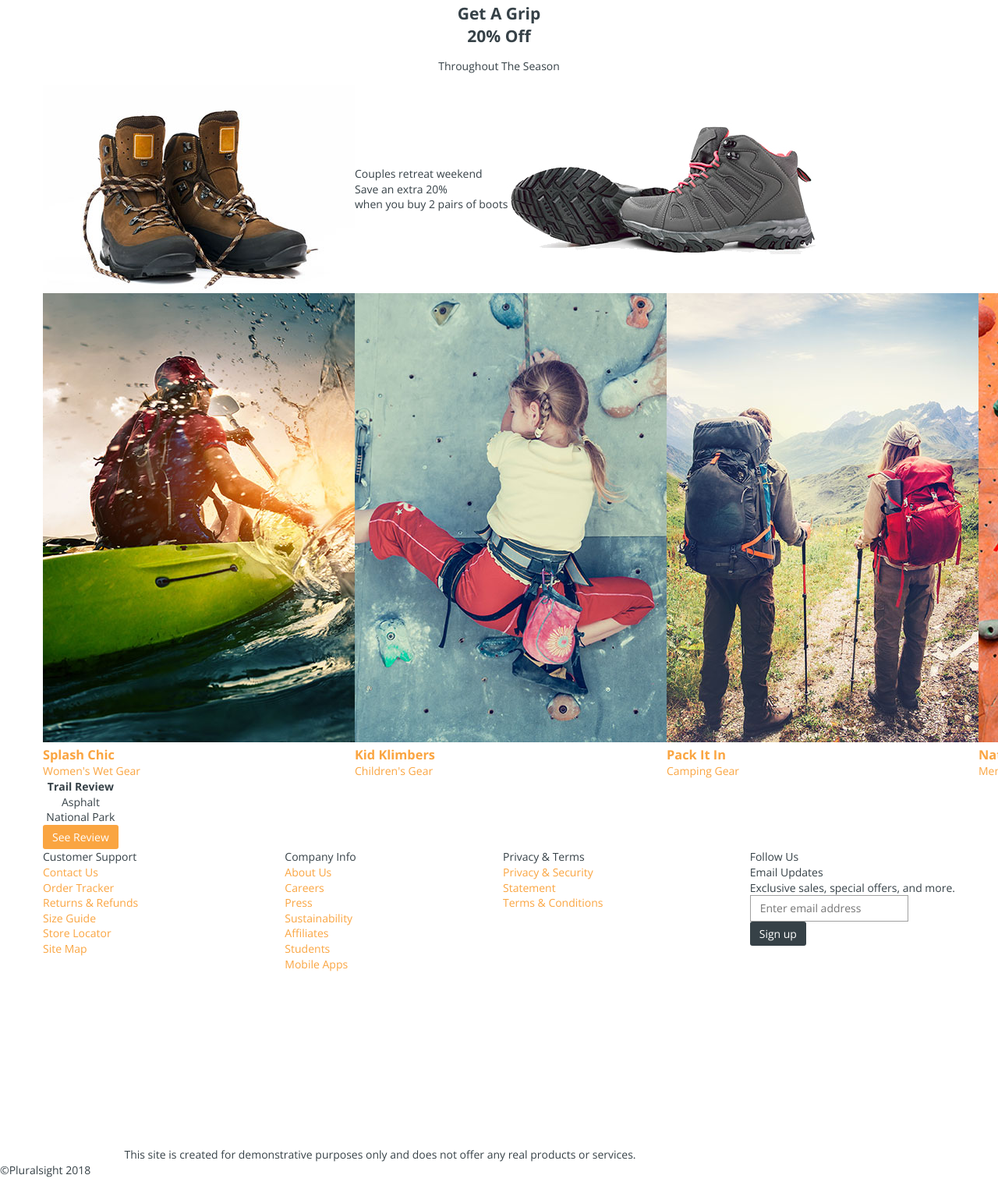
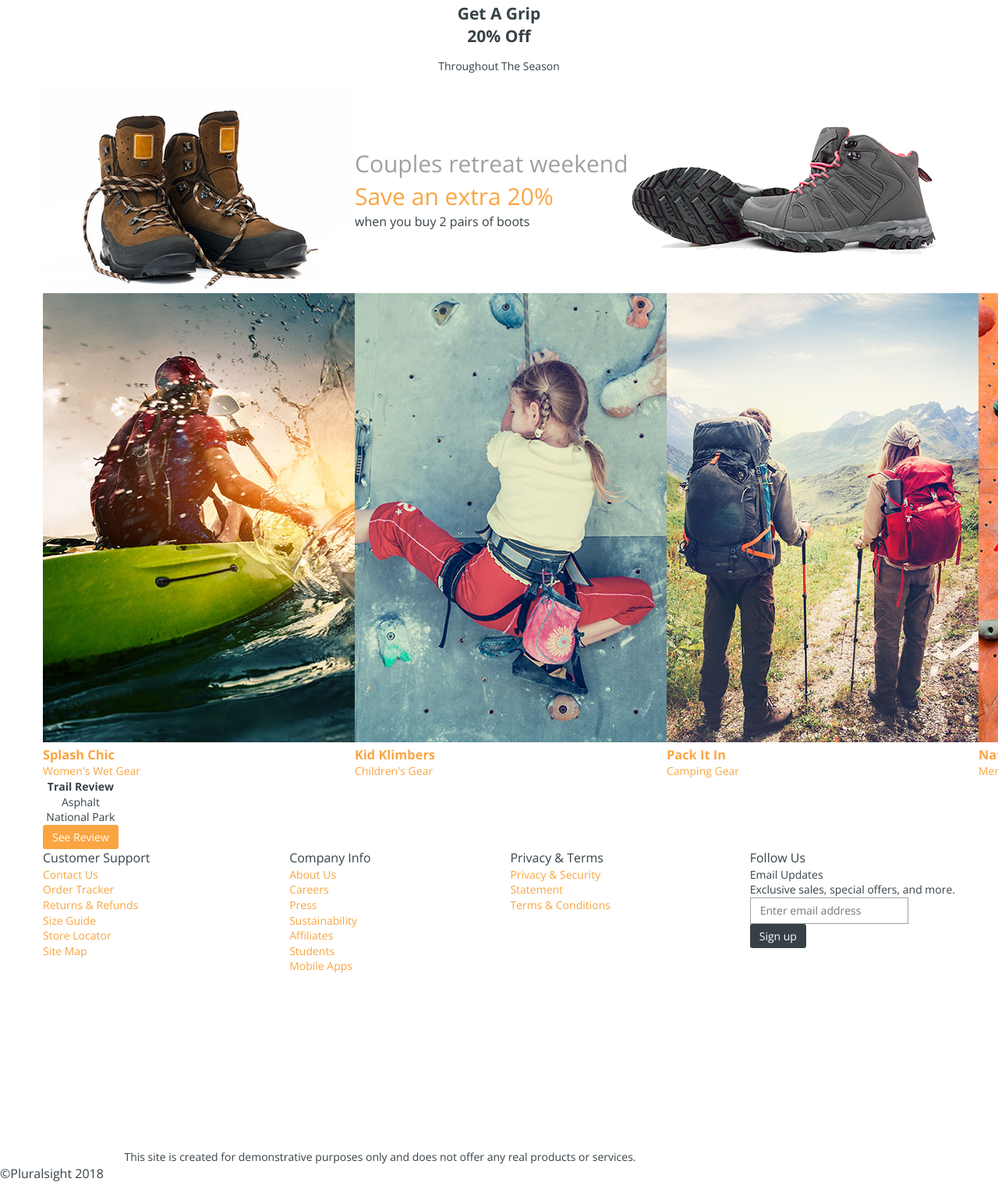
Before and after one commit to 47analogy/rock-climbing-landing-page, a website: page index.html in a window 1280 px wide. Shown: the part 322-1838 px from the top of the page at 78% size. Drawn offline with nearby package versions, Linux system fonts and the light colour scheme.

Commit message:
add typography classes

```diff
--- a/css/main.css
+++ b/css/main.css
@@ -94,3 +94,17 @@ section {
   color: #8598a2;
   line-height: 1.4;
 }
+.text-light {
+  font-size: 30px;
+  color: #a0a0a0;
+}
+
+.text-primary {
+  font-size: 16px;
+  color: #364147;
+}
+
+.text-secondary {
+  font-size: 30px;
+  color: #faa541;
+}
--- a/index.html
+++ b/index.html
@@ -63,9 +63,9 @@
         <div class="flex align-center center">
           <img alt="Brown Boots" src="img/brown-boots.jpg" />
           <div>
-            <div>Couples retreat weekend</div>
-            <div>Save an extra 20%</div>
-            <div>when you buy 2 pairs of boots</div>
+            <div class="text-light">Couples retreat weekend</div>
+            <div class="text-secondary">Save an extra 20%</div>
+            <div class="text-primary">when you buy 2 pairs of boots</div>
           </div>
           <img alt="Grey Boots" src="img/grey-boots.jpg" />
         </div>
@@ -127,7 +127,7 @@
     <footer>
       <section class="container space-between">
         <div>
-          <div>Customer Support</div>
+          <div class="text-primary">Customer Support</div>
           <ul>
             <li><a href="#">Contact Us</a></li>
             <li><a href="#">Order Tracker</a></li>
@@ -138,7 +138,7 @@
           </ul>
         </div>
         <div>
-          <div>Company Info</div>
+          <div class="text-primary">Company Info</div>
           <ul>
             <li><a href="#">About Us</a></li>
             <li><a href="#">Careers</a></li>
@@ -150,7 +150,7 @@
           </ul>
         </div>
         <div>
-          <div>Privacy &amp; Terms</div>
+          <div class="text-primary">Privacy &amp; Terms</div>
           <ul>
             <li><a href="#">Privacy &amp; Security</a></li>
             <li><a href="#">Statement</a></li>
@@ -158,7 +158,7 @@
           </ul>
         </div>
         <div>
-          <div>Follow Us</div>
+          <div class="text-primary">Follow Us</div>
           <ul>
             <li><a href="#"></a></li>
             <li><a href="#"></a></li>
@@ -189,7 +189,7 @@
         </div>
       </section>
 
-      <div>&copy;Pluralsight 2018</div>
+      <div class="text-primary">&copy;Pluralsight 2018</div>
     </footer>
   </body>
 </html>
```
